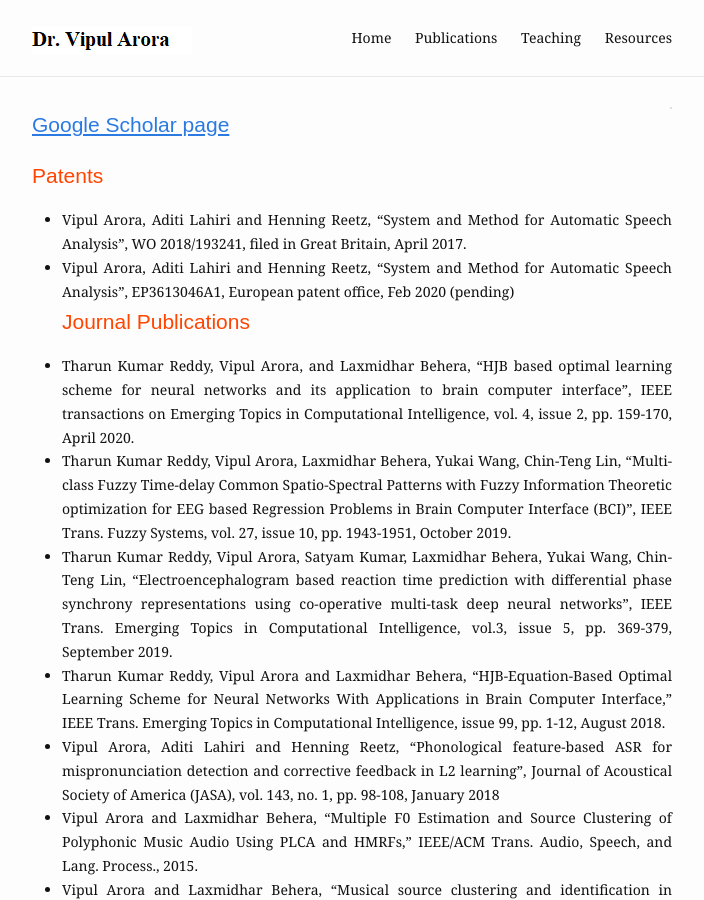
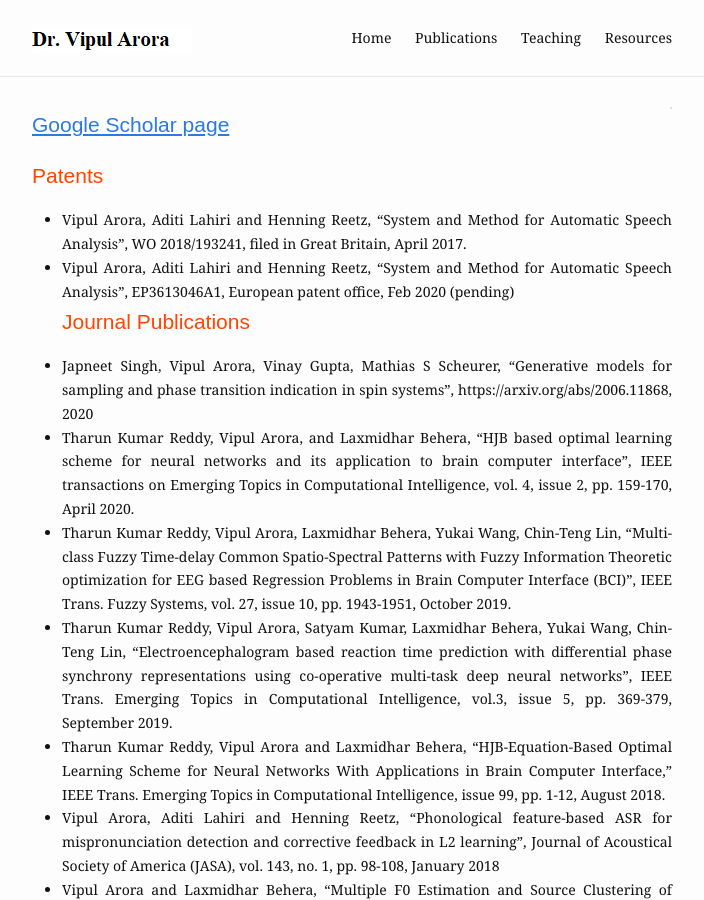
Before and after one commit to vipular/vipular.github.io, a Jekyll site: the page built from publications.md, in a window 1280 px wide and 900 px high. Shown: the whole window, without its empty margins (288-992 px from the left). Built offline with Jekyll 4.4.1, drawn with Linux system fonts in a browser that asks for light colours.

Commit message:
Update publications.md

```diff
--- a/publications.md
+++ b/publications.md
@@ -8,6 +8,7 @@ slug: /publications
 * Vipul Arora, Aditi Lahiri and Henning Reetz, "System and Method for Automatic Speech Analysis", WO 2018/193241, filed in Great Britain, April 2017.
 * Vipul Arora, Aditi Lahiri and Henning Reetz, "System and Method for Automatic Speech Analysis", EP3613046A1, European patent office, Feb 2020 (pending)
 ## <span style="color: orangered">Journal Publications</span>
+* Japneet Singh, Vipul Arora, Vinay Gupta, Mathias S Scheurer, "Generative models for sampling and phase transition indication in spin systems", https://arxiv.org/abs/2006.11868, 2020
 * Tharun Kumar Reddy, Vipul Arora, and Laxmidhar Behera, "HJB based optimal learning scheme for neural networks and its application to brain computer interface", IEEE transactions on Emerging Topics in Computational Intelligence, vol. 4, issue 2, pp. 159-170, April 2020.
 * Tharun Kumar Reddy, Vipul Arora, Laxmidhar Behera, Yukai Wang, Chin-Teng Lin, "Multi-class Fuzzy Time-delay Common Spatio-Spectral Patterns with Fuzzy Information Theoretic optimization for EEG based Regression Problems in Brain Computer Interface (BCI)", IEEE Trans. Fuzzy Systems, vol. 27, issue 10, pp. 1943-1951, October 2019.
 * Tharun Kumar Reddy, Vipul Arora, Satyam Kumar, Laxmidhar Behera, Yukai Wang, Chin-Teng Lin, "Electroencephalogram based reaction time prediction with differential phase synchrony representations using co-operative multi-task deep neural networks", IEEE Trans. Emerging Topics in Computational Intelligence, vol.3, issue 5, pp. 369-379, September 2019.
```
